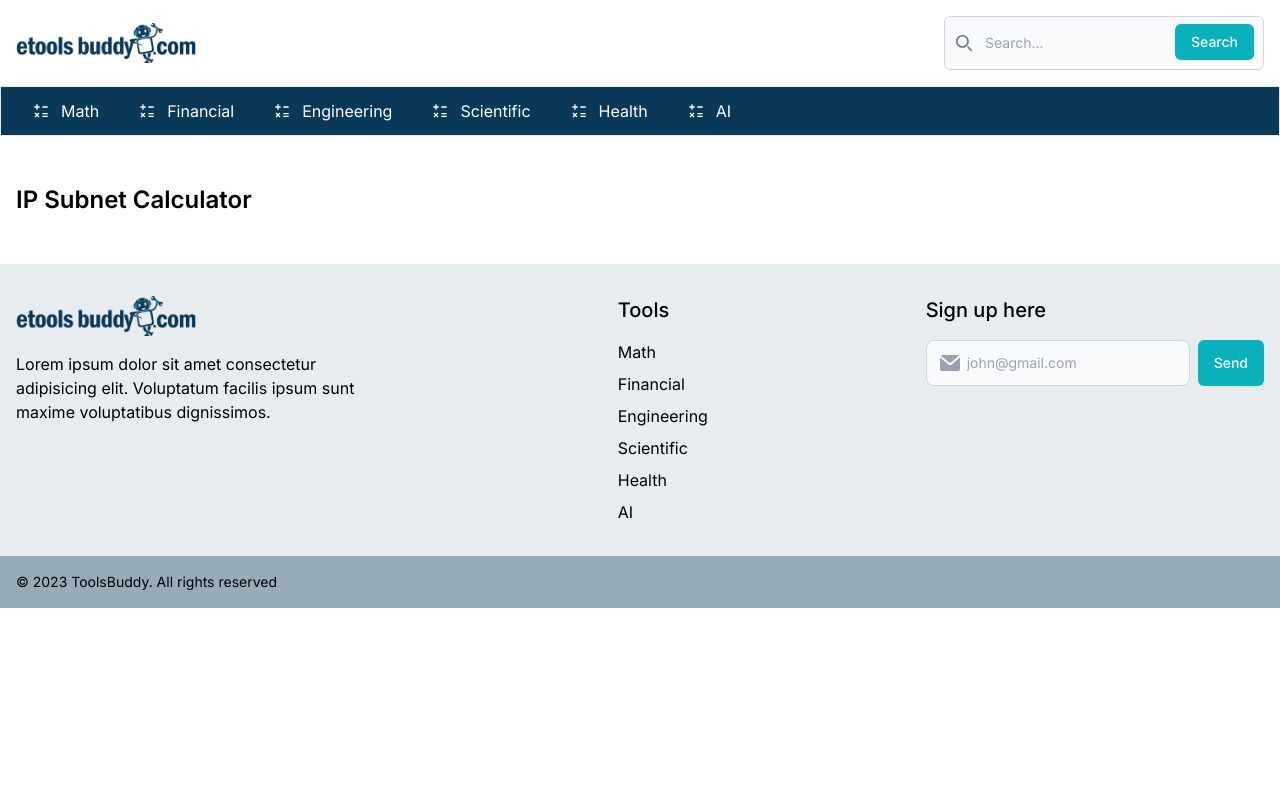
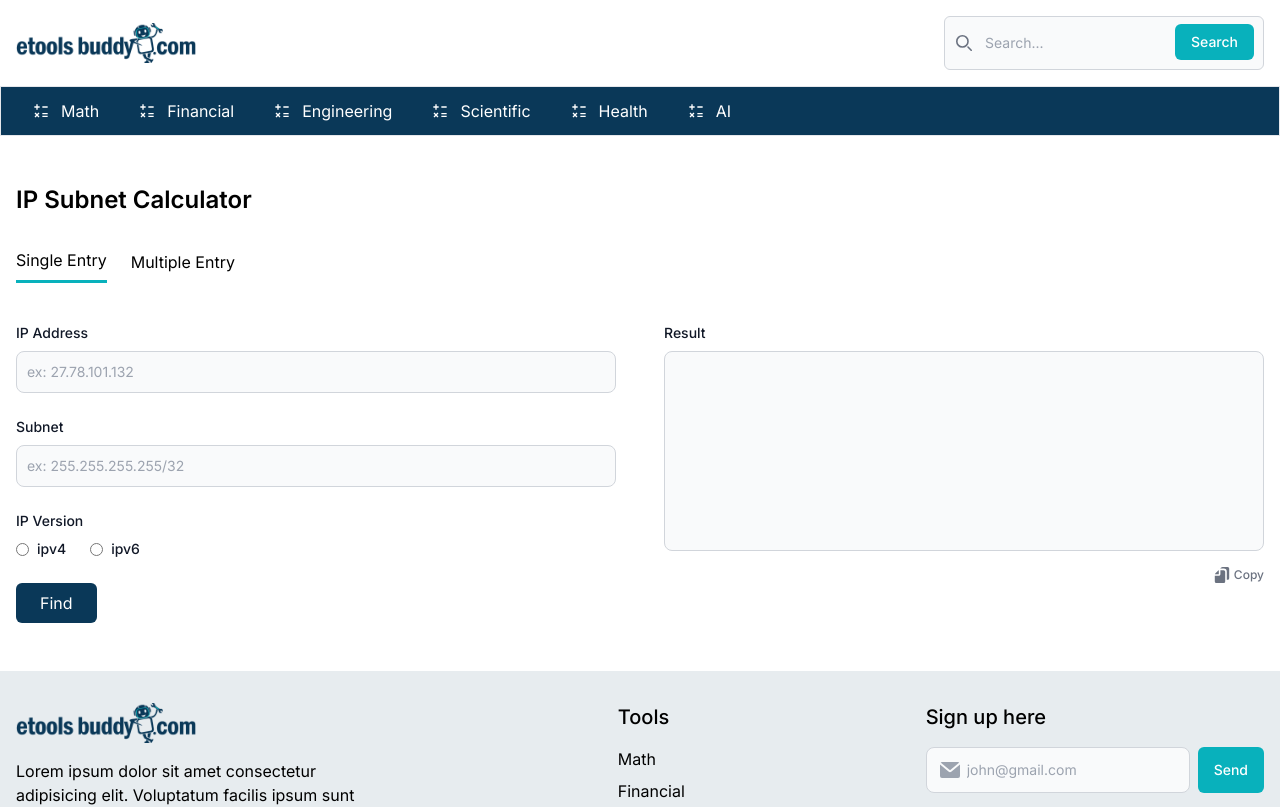
Before and after one commit to Salgaduwml/etools, a Next.js app: page /IPSubnetCalculator in a window 1280 px wide. Shown: the top 807 px of the page. Built offline with nearby package versions, Linux system fonts and the light colour scheme.

Commit message:
Add tabs for IP subnet cal - Single entry

```diff
--- a/src/app/IPSubnetCalculator/page.jsx
+++ b/src/app/IPSubnetCalculator/page.jsx
@@ -1,9 +1,13 @@
+import IPSubnetTab from "@/components/IPSubnetTab";
 import React from "react";
 
 const IPSubnetCalculator = () => {
   return (
     <div className="max-w-7xl mx-auto px-4 py-12">
       <h1 className="text-2xl font-semibold">IP Subnet Calculator</h1>
+      <div>
+        <IPSubnetTab />
+      </div>
     </div>
   );
 };
--- /dev/null
+++ b/src/components/IPSubnetTab.jsx
@@ -0,0 +1,122 @@
+"use client";
+import React, { useState } from "react";
+
+const IPSubnetTab = () => {
+  const [tab, setTab] = useState(1);
+  return (
+    <div className="mt-6">
+      <div className="flex items-center gap-6">
+        <button
+          className={`py-2 ${
+            tab === 1 && "border-b-[3px] border-light-blue-400"
+          }`}
+          onClick={() => setTab(1)}
+        >
+          Single Entry
+        </button>
+        <button
+          className={`py-2 ${
+            tab === 2 && "border-b-[3px] border-light-blue-400"
+          }`}
+          onClick={() => setTab(2)}
+        >
+          Multiple Entry
+        </button>
+      </div>
+      <div className="mt-10">
+        {tab === 1 && (
+          <div className="flex flex-col md:flex-row gap-12">
+            <form className="w-full">
+              <div className="mb-6">
+                <label
+                  htmlFor="ipAddress"
+                  className="block mb-2 text-sm font-medium text-gray-900"
+                >
+                  IP Address
+                </label>
+                <input
+                  type="text"
+                  id="ipAddress"
+                  className="bg-gray-50 border border-gray-300 text-gray-900 text-sm rounded-lg focus:ring-blue-500 focus:border-blue-500 block w-full p-2.5"
+                  placeholder="ex: 27.78.101.132"
+                  required
+                />
+              </div>
+              <div class="mb-6">
+                <label
+                  htmlFor="subnet"
+                  className="block mb-2 text-sm font-medium text-gray-900"
+                >
+                  Subnet
+                </label>
+                <input
+                  type="text"
+                  id="subnet"
+                  className="bg-gray-50 border border-gray-300 text-gray-900 text-sm rounded-lg focus:ring-blue-500 focus:border-blue-500 block w-full p-2.5"
+                  placeholder="ex: 255.255.255.255/32"
+                  required
+                />
+              </div>
+              <fieldset>
+                <legend className="block mb-2 text-sm font-medium text-gray-900">
+                  IP Version
+                </legend>
+                <div className="flex gap-6">
+                  <div className="flex items-center gap-2">
+                    <input type="radio" id="ipv4" name="IPVersion" />
+                    <label
+                      htmlFor="ipv4"
+                      className="text-sm font-medium text-gray-900"
+                    >
+                      ipv4
+                    </label>
+                  </div>
+                  <div className="flex items-center gap-2">
+                    <input type="radio" id="ipv6" name="IPVersion" />
+                    <label
+                      htmlFor="ipv6"
+                      className="text-sm font-medium text-gray-900"
+                    >
+                      ipv6
+                    </label>
+                  </div>
+                </div>
+              </fieldset>
+              <button
+                type="submit"
+                className="bg-brand-dark-400 text-white py-2 px-6 rounded-md mt-6"
+              >
+                Find
+              </button>
+            </form>
+            <div className="w-full flex flex-col items-end">
+              <p className="text-sm font-medium text-gray-900 mb-2 self-start">
+                Result
+              </p>
+              <div className="w-full h-[150px] md:h-[200px] bg-gray-50 border border-gray-300 text-gray-900 text-sm rounded-lg p-4"></div>
+              <button
+                type="button"
+                className="flex gap-1 mt-4 text-gray-500 hover:text-gray-900 focus:ring-4 focus:ring-gray-300 focus:outline-none"
+              >
+                <svg
+                  className="w-4 h-4 mx-auto mb-1"
+                  aria-hidden="true"
+                  xmlns="http://www.w3.org/2000/svg"
+                  fill="currentColor"
+                  viewBox="0 0 18 20"
+                >
+                  <path d="M5 9V4.13a2.96 2.96 0 0 0-1.293.749L.879 7.707A2.96 2.96 0 0 0 .13 9H5Zm11.066-9H9.829a2.98 2.98 0 0 0-2.122.879L7 1.584A.987.987 0 0 0 6.766 2h4.3A3.972 3.972 0 0 1 15 6v10h1.066A1.97 1.97 0 0 0 18 14V2a1.97 1.97 0 0 0-1.934-2Z" />
+                  <path d="M11.066 4H7v5a2 2 0 0 1-2 2H0v7a1.969 1.969 0 0 0 1.933 2h9.133A1.97 1.97 0 0 0 13 18V6a1.97 1.97 0 0 0-1.934-2Z" />
+                </svg>
+                <span className="block mb-px text-xs font-medium">Copy</span>
+              </button>
+            </div>
+          </div>
+        )}
+        {tab === 2 && <div>Tab 2</div>}
+      </div>
+    </div>
+  );
+};
+
+export default IPSubnetTab;
```
